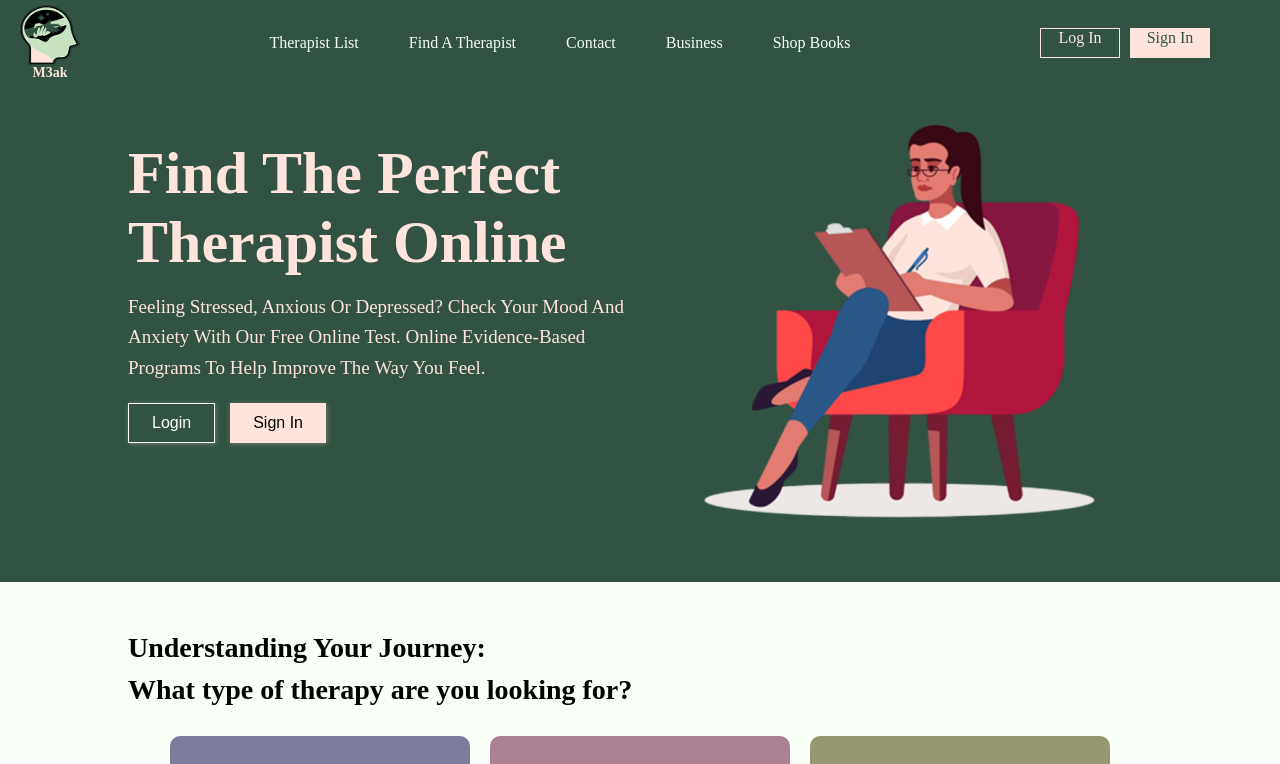
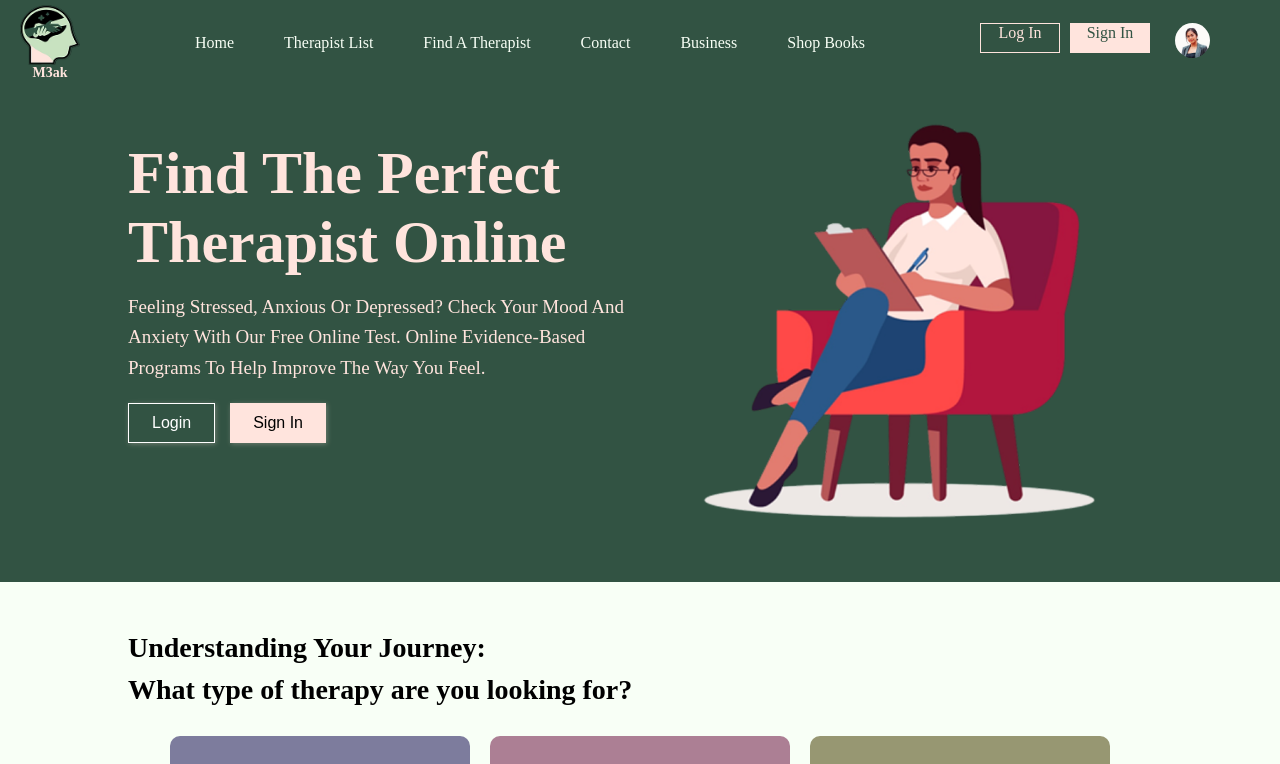
Before and after one commit to caidhiba/M3ak-WebApp, a React (Vite) app: page / in a window 1280 px wide. Shown: the top 764 px of the page. Built offline with nearby package versions, Linux system fonts and the light colour scheme; a web font is replaced by a local one.

Commit message:
profile page fixed

```diff
--- a/src/Components/Header/Header.jsx
+++ b/src/Components/Header/Header.jsx
@@ -38,6 +38,7 @@ console.log("authenticated:", isAuthenticated);
 
       {/* Desktop Navigation */}
       <nav className="nav-links">
+        <Link to="/" className="header-element">Home</Link>
         <Link to="/therapists-list" className="header-element">Therapist List</Link>
         <Link to="/FindATherapist" className="header-element">Find A Therapist</Link>
         <Link to="/contact" className="header-element">Contact</Link>
@@ -57,14 +58,15 @@ console.log("authenticated:", isAuthenticated);
          <>
            <Link to="/login" className="Login-button">Log In</Link>
            <Link to="/signup" className="Signin-button">Sign In</Link>
+            <Link to="/Profile" className="profile-link">
+              <img src="/src/assets/pfp-therapist.avif" alt="Profile" className="profile-img" />
+            </Link>
         </>
        ) : (
         <>
           <button onClick={logout} className="Login-button">Log Out</button>
           <NotificationBell />
-          {/* <Link to="/Profile" className="profile-link">
-              <img src="/src/assets/dark-logo.png" alt="Profile" className="profile-img" />
-            </Link> */}
+
         </>
       )
       )}
@@ -80,12 +82,18 @@ console.log("authenticated:", isAuthenticated);
 
          {menuOpen && (
           <div className="mobile-sidebar">
-           <div style={{display:"flex",justifyContent:"space-between",alignItems:"center"}}>
+            <div style={{display:"flex",justifyContent:"space-between",alignItems:"center"}}>
             {isLoading ? null : (
                isAuthenticated ? (
                 <NotificationBell />
                ) :null
             )}
+
+             <div style={{ display: "flex", justifyContent: "flex-end", marginTop: "10px" }}>
+                 <Link to="/Profile" className="profile-link">
+                    <img src="/src/assets/pfp-therapist.avif" alt="Profile" className="profile-img" style={{ width: "40px", height: "40px", borderRadius: "50%" }} />
+                  </Link>
+            </div>
             <button className="close-sidebar" onClick={() => setMenuOpen(false)}>
               <X size={28} />
             </button>
@@ -115,14 +123,13 @@ console.log("authenticated:", isAuthenticated);
                 <>
                     <Link to="/login" className="Login-button" onClick={() => setMenuOpen(false)}>Log In</Link>
                     <Link to="/signup" className="Signin-button" onClick={() => setMenuOpen(false)}>Sign In</Link>
+
                 </>
             ) : (
               <>
                 <button onClick={logout} className="Login-button">Log Out</button>
                 <NotificationBell />
-                {/* <Link to="/Profile" className="profile-link">
-                <img src="/src/assets/profile-icon.png" alt="Profile" className="profile-img" />
-                </Link> */}
+
               </>
             )
           )}
```
